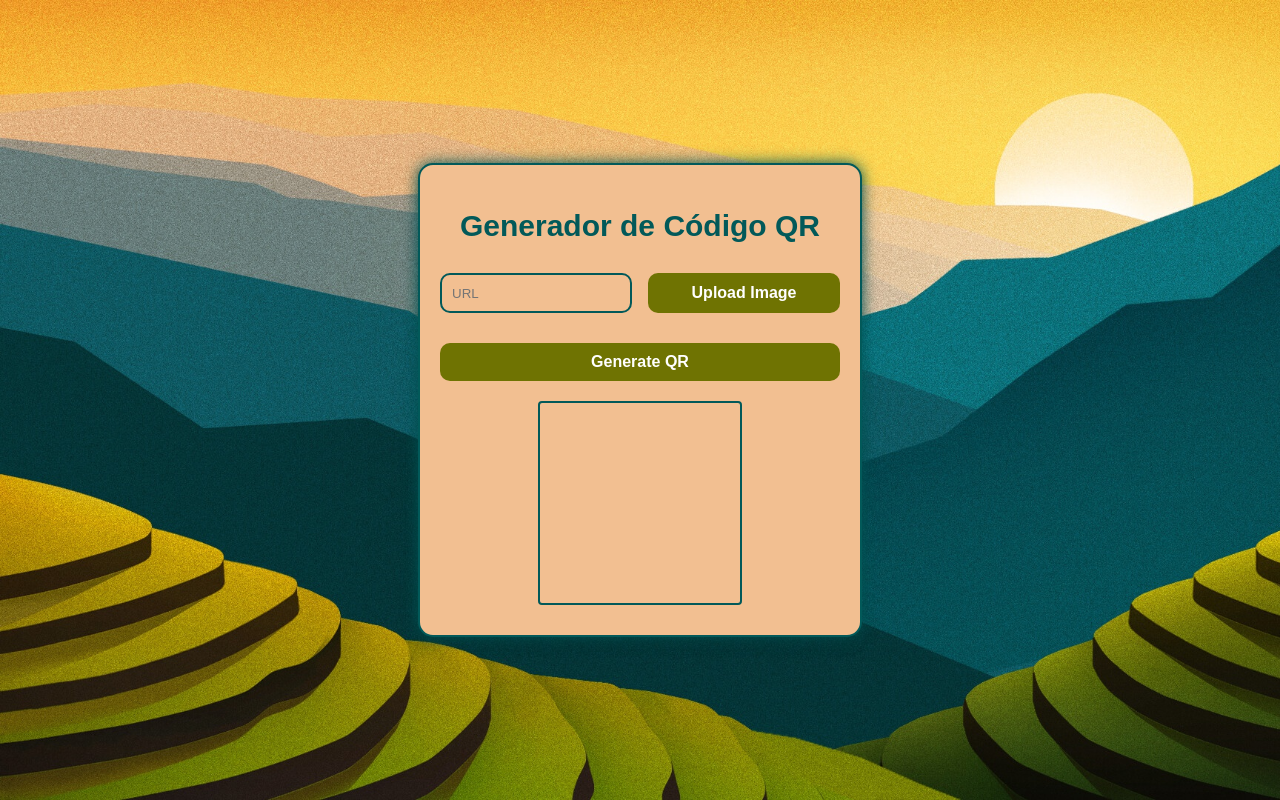
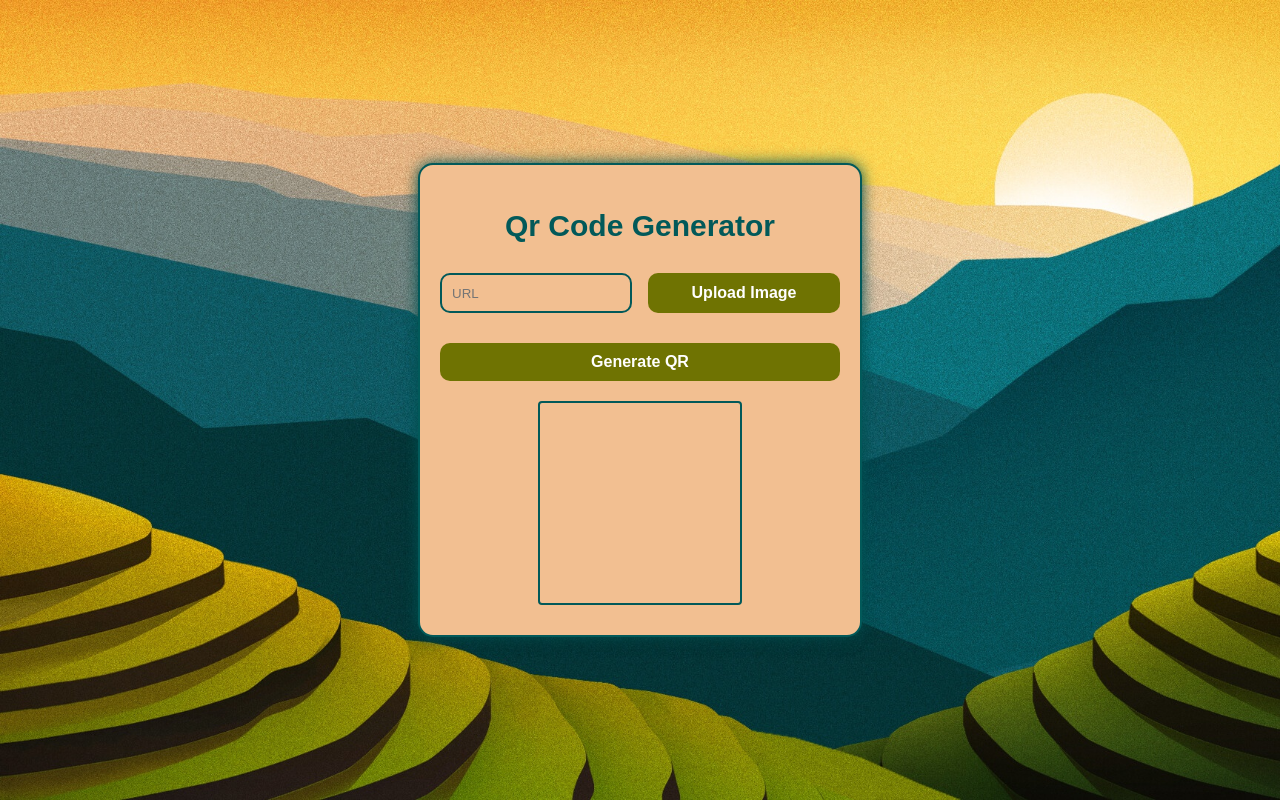
Before and after one commit to medinafdzz/QR-generator, a website: page index.html in a window 1280 px wide. Drawn offline with Linux system fonts and the light colour scheme; a web font is replaced by a local one.

Commit message:
change h2

```diff
--- a/index.html
+++ b/index.html
@@ -12,7 +12,7 @@
 </head>
 <body>
     <div class="container">
-        <h2>Generador de Código QR</h2>
+        <h2>Qr Code Generator</h2>
         <div class="inputs-container">
             <input type="text" id="text" placeholder="URL">
             <input type="file" id="imageInput" accept="image/*" onchange="handleImageSelection()">
```
